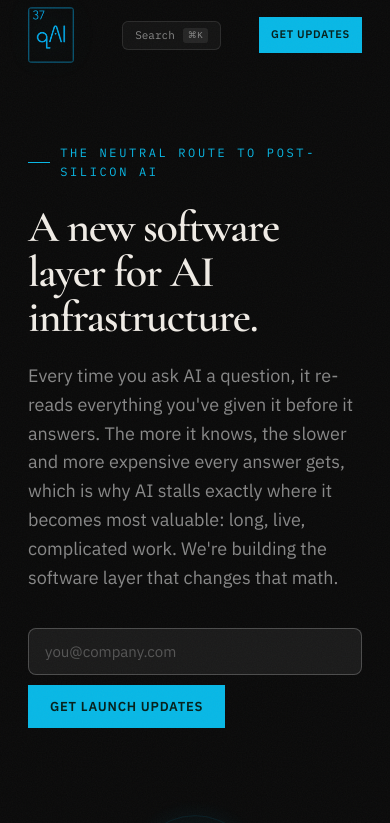
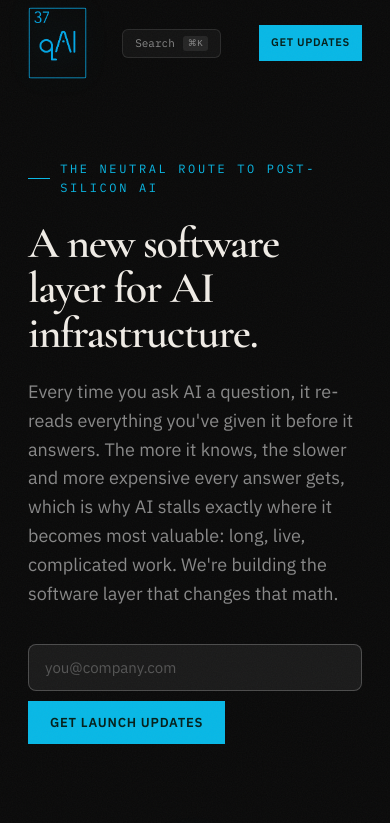
Before and after one commit to lizzierunner/qai37-site, a Next.js app: page / in a window 390 px wide. Shown: the top 823 px of the page. Built offline with nearby package versions, Linux system fonts and the light colour scheme.

Commit message:
Increase logo scale
Increase the desktop and mobile logo sizes with proportional header spacing.

```diff
--- a/app/globals.css
+++ b/app/globals.css
@@ -27,10 +27,10 @@ main,header,footer{position:relative;z-index:2}
 /* nav */
 header{position:sticky;top:0;z-index:50;transition:background .3s,border-color .3s,backdrop-filter .3s;border-bottom:1px solid transparent}
 header.scrolled{-webkit-backdrop-filter:blur(14px);backdrop-filter:blur(14px);background:rgba(10,10,10,.88);border-bottom:1px solid var(--line)}
-.nav{display:flex;align-items:center;justify-content:space-between;height:82px}
+.nav{display:flex;align-items:center;justify-content:space-between;height:104px}
 .logo{font-family:var(--font-display);font-weight:700;font-size:22px;letter-spacing:-.5px;display:flex;align-items:center}
 .logo b{color:var(--cyan)}
-.logo-img{height:68px;width:auto;display:block;border-radius:4px;background:transparent;object-fit:contain;filter:drop-shadow(0 0 0 rgba(8,184,230,0)) drop-shadow(0 0 14px rgba(8,184,230,.18));transition:filter .2s ease,transform .2s ease}
+.logo-img{height:90px;width:auto;display:block;border-radius:4px;background:transparent;object-fit:contain;filter:drop-shadow(0 0 0 rgba(8,184,230,0)) drop-shadow(0 0 14px rgba(8,184,230,.18));transition:filter .2s ease,transform .2s ease}
 .logo:hover .logo-img{filter:drop-shadow(0 0 0 rgba(8,184,230,0)) drop-shadow(0 0 18px rgba(8,184,230,.32));transform:translateY(-1px)}
 .logo .dot{width:6px;height:6px;border-radius:50%;background:var(--text);margin-left:7px;animation:pulse 3s ease-in-out infinite}
 @keyframes pulse{0%,100%{opacity:1;transform:scale(1)}50%{opacity:.5;transform:scale(.8)}}
@@ -43,7 +43,7 @@ header.scrolled{-webkit-backdrop-filter:blur(14px);backdrop-filter:blur(14px);ba
 .btn:hover{transform:translateY(-1px);box-shadow:0 8px 24px rgba(8,184,230,.3)}
 .btn:disabled{opacity:.5;cursor:default;transform:none;box-shadow:none}
 .nav .btn{padding:9px 16px}
-@media(max-width:640px){.nav{height:70px}.nav-links a:not(.btn){display:none}.logo-img{height:56px}.nav .btn{padding:9px 12px;font-size:11px}}
+@media(max-width:640px){.nav{height:86px}.nav-links a:not(.btn){display:none}.logo-img{height:72px}.nav .btn{padding:9px 12px;font-size:11px}}
 
 /* shared type + section primitives */
 section{padding:84px 0}
```
